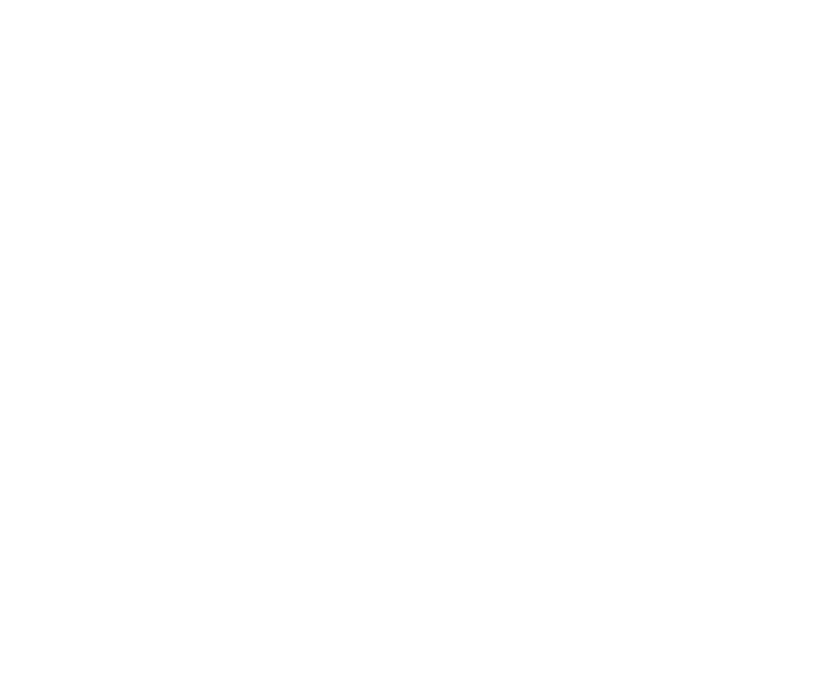
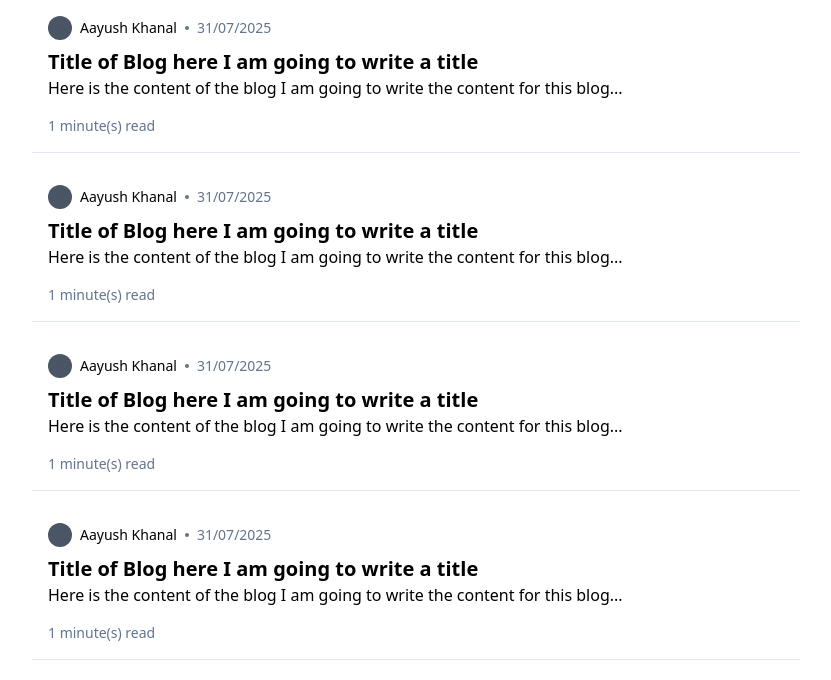
Before and after one commit to AayushKhanal47/medium-blog, a React (Vite) app in the folder frontend/: page /blogs in a window 1280 px wide. Before the commit this address had no page. Shown: the top 680 px of the page, without its empty margins (320-1151 px from the left). Built offline with nearby package versions, Linux system fonts and the light colour scheme.

Commit message:
feat:blog page component

```diff
--- a/frontend/src/App.tsx
+++ b/frontend/src/App.tsx
@@ -2,6 +2,7 @@
 import Signin from "./pages/Signin";
 import Signup from "./pages/Signup";
 import Blog from "./pages/Blog";
+import Blogs from "./pages/Blogs";
 
 function App() {
   return (
@@ -11,6 +12,7 @@
           <Route path="/signup" element={<Signup />} />
           <Route path="/signin" element={<Signin />} />
           <Route path="/blog/:id" element={<Blog />} />
+          <Route path="/blogs" element={<Blogs />} />
         </Routes>
       </BrowserRouter>
     </>
--- /dev/null
+++ b/frontend/src/components/BlogCard.tsx
@@ -0,0 +1,67 @@
+import { Link } from "react-router-dom";
+interface BlogCardProps {
+  authorName: string;
+  title: string;
+  content: string;
+  publishedDate: string;
+  id: number;
+}
+
+const BlogCard = ({
+  id,
+  authorName,
+  title,
+  content,
+  publishedDate,
+}: BlogCardProps) => {
+  return (
+    <Link to={`/blog/${id}`}>
+      <div className="p-4 border-b border-slate-200 pb-4 w-screen max-w-screen-md cursor-pointer">
+        <div className="flex">
+          <Avatar name={authorName} />
+          <div className="font-extralight pl-2 text-sm flex justify-center flex-col">
+            {authorName}
+          </div>
+          <div className="flex justify-center flex-col pl-2">
+            <Circle />
+          </div>
+          <div className="pl-2 font-thin text-slate-500 text-sm flex justify-center flex-col">
+            {publishedDate}
+          </div>
+        </div>
+        <div className="text-xl font-semibold pt-2">{title}</div>
+        <div className="text-md font-thin">{content.slice(0, 100) + "..."}</div>
+        <div className="text-slate-500 text-sm font-thin pt-4">
+          {`${Math.ceil(content.length / 100)} minute(s) read`}
+        </div>
+      </div>
+    </Link>
+  );
+};
+export default BlogCard;
+
+export function Circle() {
+  return <div className="h-1 w-1 rounded-full bg-slate-500"></div>;
+}
+
+export function Avatar({
+  name,
+  size = "small",
+}: {
+  name: string;
+  size?: "small" | "big";
+}) {
+  return (
+    <div
+      className={`relative inline-flex items-center justify-center overflow-hidden bg-gray-600 rounded-full ${
+        size === "small" ? "w-6 h-6" : "w-10 h-10"
+      }`}>
+      <span
+        className={`${
+          size === "small" ? "text-xs" : "text-md"
+        } font-extralight text-gray-600 dark:text-gray-300`}>
+        {name[0]}
+      </span>
+    </div>
+  );
+}
--- /dev/null
+++ b/frontend/src/pages/Blogs.tsx
@@ -0,0 +1,21 @@
+import BlogCard from "./../components/BlogCard";
+
+const Blogs = () => {
+  return (
+    <div className="flex flex-col items-center w-full px-4">
+      {[1, 2, 3, 4].map((id) => (
+        <div key={id} className="max-w-xl w-full mb-4">
+          <BlogCard
+            id={id}
+            authorName="Aayush Khanal"
+            publishedDate="31/07/2025"
+            title="Title of Blog here I am going to write a title"
+            content="Here is the content of the blog I am going to write the content for this blog"
+          />
+        </div>
+      ))}
+    </div>
+  );
+};
+
+export default Blogs;
```
